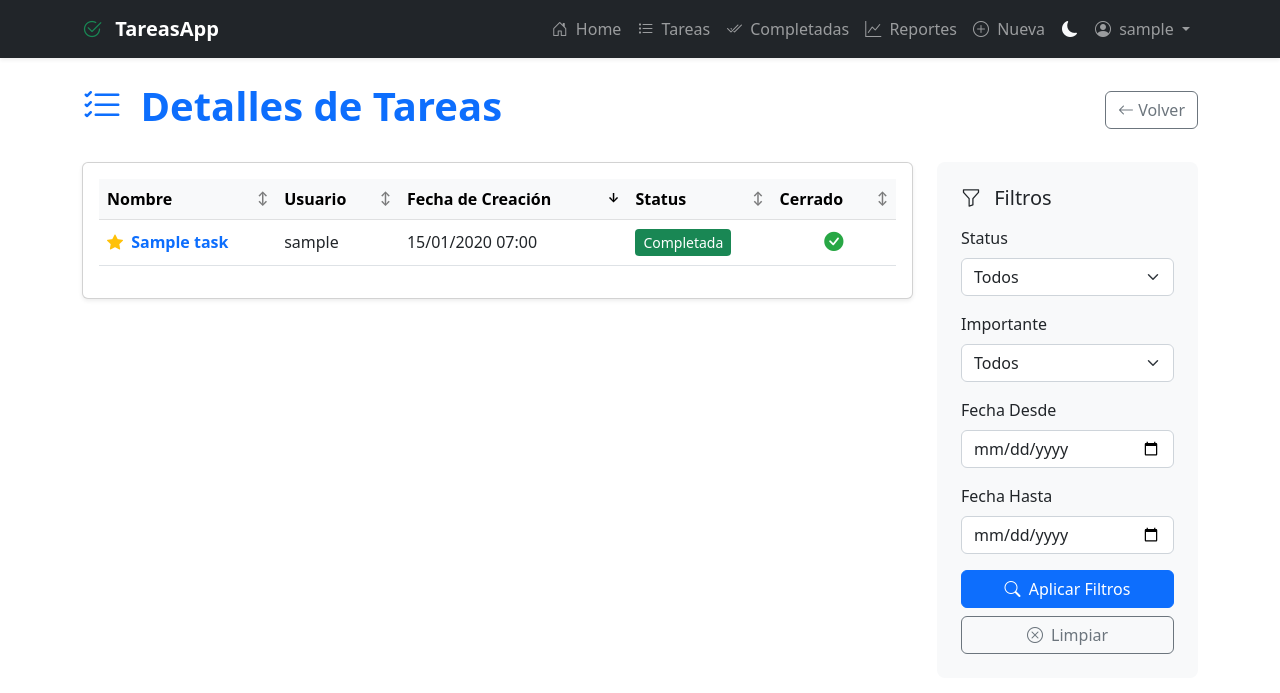
After one commit to chapa0723/django-CRUD, a Django app: page /tasks/details/ in a window 1280 px wide. The commit adds this page. Shown: the top 693 px of the page. Run offline with Django 4.2, Linux system fonts and the light colour scheme; a user stored in the database is signed in; tables that the repository leaves empty hold one stand-in row (values such as "Sample post").

Commit message:
creado el nuevo boton de reporte tipo detalles

```diff
--- a/djangocrud/urls.py
+++ b/djangocrud/urls.py
@@ -23,6 +23,7 @@ urlpatterns = [
     path('admin/', admin.site.urls),
     path('signup/', views.signup, name='signup'),
     path('tasks/', views.tasks, name='tasks'),
+    path('tasks/details/', views.tasks_details, name='tasks_details'),
     path('tasks_completed/', views.tasks_completed, name='tasks_completed'),
     path('logout/', views.signout, name='logout'),
     path('signin/', views.signin, name='signin'),
--- a/tasks/templates/base.html
+++ b/tasks/templates/base.html
@@ -4,7 +4,7 @@
     <meta charset="UTF-8" />
     <meta http-equiv="X-UA-Compatible" content="IE=edge" />
     <meta name="viewport" content="width=device-width, initial-scale=1.0" />
-    <title>Django CRUD</title>
+    <title>TaskAPP</title>
     <link rel="stylesheet" href="https://cdn.jsdelivr.net/npm/bootstrap@5.2.0/dist/css/bootstrap.min.css">
     <link href="https://cdn.jsdelivr.net/npm/bootstrap-icons@1.11.3/font/bootstrap-icons.css" rel="stylesheet">
     <script src="https://cdn.jsdelivr.net/npm/bootstrap@5.2.0/dist/js/bootstrap.bundle.min.js"></script>
--- a/tasks/templates/tasks.html
+++ b/tasks/templates/tasks.html
@@ -127,6 +127,9 @@
         <i class="bi bi-moon-fill" id="themeIcon"></i>
       </button>
 
+      <a href="{% url 'tasks_details' %}" class="btn btn-info">
+        <i class="bi bi-list-check"></i> Detalles
+      </a>
       <a href="{% url 'create_task' %}" class="btn btn-success">
         <i class="bi bi-plus-circle"></i> Nueva Tarea
       </a>
--- /dev/null
+++ b/tasks/templates/tasks_details.html
@@ -0,0 +1,321 @@
+{% extends 'base.html' %}
+{% load static %}
+{% block content %}
+
+<style>
+  /* Estilos para modo oscuro */
+  body.dark-mode {
+    background-color: #121212 !important;
+    color: #e0e0e0 !important;
+  }
+
+  body.dark-mode #mainContainer {
+    background-color: #121212;
+    color: #e0e0e0;
+  }
+
+  body.dark-mode .card {
+    background-color: #2d2d2d !important;
+    color: #e0e0e0 !important;
+    border-color: #404040 !important;
+  }
+
+  body.dark-mode .table {
+    color: #e0e0e0 !important;
+  }
+
+  body.dark-mode .table thead th {
+    background-color: #1a1a1a !important;
+    color: #e0e0e0 !important;
+    border-color: #404040 !important;
+  }
+
+  body.dark-mode .table tbody td {
+    border-color: #404040 !important;
+  }
+
+  body.dark-mode .table tbody tr:hover {
+    background-color: #2d2d2d !important;
+  }
+
+  body.dark-mode .form-control,
+  body.dark-mode .form-select {
+    background-color: #2d2d2d !important;
+    color: #e0e0e0 !important;
+    border-color: #404040 !important;
+  }
+
+  body.dark-mode .btn-outline-primary {
+    border-color: #4a9eff;
+    color: #4a9eff;
+  }
+
+  body.dark-mode .btn-outline-primary:hover {
+    background-color: #4a9eff;
+    border-color: #4a9eff;
+    color: #fff;
+  }
+
+  body.dark-mode h1 {
+    color: #e0e0e0 !important;
+  }
+
+  body.dark-mode .text-muted {
+    color: #b0b0b0 !important;
+  }
+
+  /* Estilos para la tabla ordenable */
+  .sortable-header {
+    cursor: pointer;
+    user-select: none;
+    position: relative;
+    padding-right: 25px !important;
+  }
+
+  .sortable-header:hover {
+    background-color: rgba(0, 0, 0, 0.05);
+  }
+
+  body.dark-mode .sortable-header:hover {
+    background-color: rgba(255, 255, 255, 0.05) !important;
+  }
+
+  .sortable-header::after {
+    content: '↕';
+    position: absolute;
+    right: 8px;
+    top: 50%;
+    transform: translateY(-50%);
+    opacity: 0.5;
+    font-size: 0.8em;
+  }
+
+  .sortable-header.sort-asc::after {
+    content: '↑';
+    opacity: 1;
+  }
+
+  .sortable-header.sort-desc::after {
+    content: '↓';
+    opacity: 1;
+  }
+
+  /* Estilos para filtros laterales */
+  .filters-sidebar {
+    background-color: #f8f9fa;
+    border-radius: 8px;
+    padding: 1.5rem;
+    height: fit-content;
+    position: sticky;
+    top: 20px;
+  }
+
+  body.dark-mode .filters-sidebar {
+    background-color: #2d2d2d !important;
+    border: 1px solid #404040;
+  }
+
+  .table-responsive {
+    max-height: calc(100vh - 200px);
+    overflow-y: auto;
+  }
+
+  .check-icon {
+    color: #28a745;
+    font-size: 1.2em;
+  }
+
+  .status-badge {
+    padding: 0.25rem 0.5rem;
+    border-radius: 0.25rem;
+    font-size: 0.875em;
+  }
+</style>
+
+<div class="container mt-4" id="mainContainer">
+  <div class="d-flex justify-content-between align-items-center mb-4 flex-wrap gap-3">
+    <h1 class="fw-bold text-primary">
+      <i class="bi bi-list-check me-2"></i> Detalles de Tareas
+    </h1>
+    <div class="d-flex gap-2">
+      <a href="{% url 'tasks' %}" class="btn btn-outline-secondary">
+        <i class="bi bi-arrow-left"></i> Volver
+      </a>
+    </div>
+  </div>
+
+  <div class="row">
+    <!-- Tabla principal -->
+    <div class="col-lg-9">
+      <div class="card shadow-sm">
+        <div class="card-body">
+          <div class="table-responsive">
+            <table class="table table-hover align-middle">
+              <thead class="table-light">
+                <tr>
+                  <th class="sortable-header {% if sort_by == 'title' %}sort-{{ sort_order }}{% endif %}"
+                      data-sort="title" data-order="{% if sort_by == 'title' and sort_order == 'desc' %}asc{% else %}desc{% endif %}">
+                    Nombre
+                  </th>
+                  <th class="sortable-header {% if sort_by == 'user__username' %}sort-{{ sort_order }}{% endif %}"
+                      data-sort="user__username" data-order="{% if sort_by == 'user__username' and sort_order == 'desc' %}asc{% else %}desc{% endif %}">
+                    Usuario
+                  </th>
+                  <th class="sortable-header {% if sort_by == 'created' %}sort-{{ sort_order }}{% endif %}"
+                      data-sort="created" data-order="{% if sort_by == 'created' and sort_order == 'desc' %}asc{% else %}desc{% endif %}">
+                    Fecha de Creación
+                  </th>
+                  <th class="sortable-header {% if sort_by == 'datecompleted' %}sort-{{ sort_order }}{% endif %}"
+                      data-sort="datecompleted" data-order="{% if sort_by == 'datecompleted' and sort_order == 'desc' %}asc{% else %}desc{% endif %}">
+                    Status
+                  </th>
+                  <th class="sortable-header {% if sort_by == 'datecompleted' %}sort-{{ sort_order }}{% endif %}"
+                      data-sort="datecompleted" data-order="{% if sort_by == 'datecompleted' and sort_order == 'desc' %}asc{% else %}desc{% endif %}">
+                    Cerrado
+                  </th>
+                </tr>
+              </thead>
+              <tbody>
+                {% if tasks %}
+                  {% for task in tasks %}
+                  <tr>
+                    <td>
+                      <a href="{% url 'task_detail' task.id %}" class="text-decoration-none">
+                        {% if task.important %}
+                          <i class="bi bi-star-fill text-warning me-1"></i>
+                        {% endif %}
+                        <strong>{{ task.title }}</strong>
+                      </a>
+                    </td>
+                    <td>{{ task.user.username }}</td>
+                    <td>{{ task.created|date:"d/m/Y H:i" }}</td>
+                    <td>
+                      {% if task.datecompleted %}
+                        <span class="status-badge bg-success text-white">Completada</span>
+                      {% else %}
+                        <span class="status-badge bg-warning text-dark">Pendiente</span>
+                      {% endif %}
+                    </td>
+                    <td class="text-center">
+                      {% if task.datecompleted %}
+                        <i class="bi bi-check-circle-fill check-icon"></i>
+                      {% else %}
+                        <i class="bi bi-x-circle text-muted"></i>
+                      {% endif %}
+                    </td>
+                  </tr>
+                  {% endfor %}
+                {% else %}
+                  <tr>
+                    <td colspan="5" class="text-center text-muted py-4">
+                      <i class="bi bi-inbox fs-1 d-block mb-2"></i>
+                      No hay tareas disponibles.
+                    </td>
+                  </tr>
+                {% endif %}
+              </tbody>
+            </table>
+          </div>
+        </div>
+      </div>
+    </div>
+
+    <!-- Panel de filtros lateral -->
+    <div class="col-lg-3">
+      <div class="filters-sidebar">
+        <h5 class="mb-3">
+          <i class="bi bi-funnel me-2"></i> Filtros
+        </h5>
+
+        <form method="get" id="filterForm">
+          <!-- Filtro por Status -->
+          <div class="mb-3">
+            <label for="status" class="form-label">Status</label>
+            <select class="form-select" id="status" name="status">
+              <option value="">Todos</option>
+              <option value="pending" {% if filter_status == 'pending' %}selected{% endif %}>Pendiente</option>
+              <option value="completed" {% if filter_status == 'completed' %}selected{% endif %}>Completada</option>
+            </select>
+          </div>
+
+          <!-- Filtro por Importante -->
+          <div class="mb-3">
+            <label for="important" class="form-label">Importante</label>
+            <select class="form-select" id="important" name="important">
+              <option value="">Todos</option>
+              <option value="yes" {% if filter_important == 'yes' %}selected{% endif %}>Sí</option>
+              <option value="no" {% if filter_important == 'no' %}selected{% endif %}>No</option>
+            </select>
+          </div>
+
+          <!-- Filtro por Fecha -->
+          <div class="mb-3">
+            <label for="date_from" class="form-label">Fecha Desde</label>
+            <input type="date" class="form-control" id="date_from" name="date_from" value="{{ filter_date_from }}">
+          </div>
+
+          <div class="mb-3">
+            <label for="date_to" class="form-label">Fecha Hasta</label>
+            <input type="date" class="form-control" id="date_to" name="date_to" value="{{ filter_date_to }}">
+          </div>
+
+          <!-- Mantener parámetros de ordenamiento -->
+          <input type="hidden" name="sort" id="sortField" value="{{ sort_by }}">
+          <input type="hidden" name="order" id="sortOrder" value="{{ sort_order }}">
+
+          <div class="d-grid gap-2">
+            <button type="submit" class="btn btn-primary">
+              <i class="bi bi-search me-1"></i> Aplicar Filtros
+            </button>
+            <a href="{% url 'tasks_details' %}" class="btn btn-outline-secondary">
+              <i class="bi bi-x-circle me-1"></i> Limpiar
+            </a>
+          </div>
+        </form>
+      </div>
+    </div>
+  </div>
+</div>
+
+<script>
+  // Funcionalidad para ordenamiento de columnas
+  document.addEventListener('DOMContentLoaded', function() {
+    const sortableHeaders = document.querySelectorAll('.sortable-header');
+
+    sortableHeaders.forEach(header => {
+      header.addEventListener('click', function() {
+        const sortField = this.getAttribute('data-sort');
+        const sortOrder = this.getAttribute('data-order');
+
+        // Actualizar los campos ocultos del formulario
+        document.getElementById('sortField').value = sortField;
+        document.getElementById('sortOrder').value = sortOrder;
+
+        // Obtener todos los parámetros de filtro actuales
+        const form = document.getElementById('filterForm');
+        const formData = new FormData(form);
+        const params = new URLSearchParams();
+
+        // Agregar todos los parámetros del formulario
+        for (const [key, value] of formData.entries()) {
+          if (value) {
+            params.append(key, value);
+          }
+        }
+
+        // Redirigir con los nuevos parámetros
+        window.location.href = '{% url "tasks_details" %}?' + params.toString();
+      });
+    });
+  });
+
+  // Funcionalidad para cambiar el tema (compatibilidad con el tema global)
+  (function() {
+    const savedTheme = localStorage.getItem('theme') || 'light';
+    if (savedTheme === 'dark') {
+      document.body.classList.add('dark-mode');
+    }
+  })();
+</script>
+
+{% endblock %}
--- a/tasks/views.py
+++ b/tasks/views.py
@@ -138,3 +138,66 @@ def delete_task(request, task_id):
     if request.method == 'POST':
         task.delete()
         return redirect('tasks')
+
+
+@login_required
+def tasks_details(request):
+    """Vista para mostrar todas las tareas en formato detallado con tabla ordenable y filtros"""
+    # Obtener todas las tareas accesibles al usuario
+    all_tasks = get_user_accessible_tasks(request.user)
+
+    # Obtener parámetros de filtrado
+    filter_status = request.GET.get('status', '')
+    filter_important = request.GET.get('important', '')
+    filter_date_from = request.GET.get('date_from', '')
+    filter_date_to = request.GET.get('date_to', '')
+
+    # Aplicar filtros
+    tasks = all_tasks
+
+    if filter_status == 'completed':
+        tasks = tasks.filter(datecompleted__isnull=False)
+    elif filter_status == 'pending':
+        tasks = tasks.filter(datecompleted__isnull=True)
+
+    if filter_important == 'yes':
+        tasks = tasks.filter(important=True)
+    elif filter_important == 'no':
+        tasks = tasks.filter(important=False)
+
+    if filter_date_from:
+        from django.utils.dateparse import parse_date
+        date_from = parse_date(filter_date_from)
+        if date_from:
+            tasks = tasks.filter(created__gte=date_from)
+
+    if filter_date_to:
+        from django.utils.dateparse import parse_date
+        date_to = parse_date(filter_date_to)
+        if date_to:
+            tasks = tasks.filter(created__lte=date_to)
+
+    # Obtener parámetro de ordenamiento
+    sort_by = request.GET.get('sort', 'created')
+    sort_order = request.GET.get('order', 'desc')
+
+    # Validar y aplicar ordenamiento
+    valid_sort_fields = ['title', 'user__username', 'created', 'datecompleted', 'important']
+    if sort_by in valid_sort_fields:
+        if sort_order == 'asc':
+            tasks = tasks.order_by(sort_by)
+        else:
+            tasks = tasks.order_by(f'-{sort_by}')
+    else:
+        # Ordenamiento por defecto
+        tasks = tasks.order_by('-created')
+
+    return render(request, 'tasks_details.html', {
+        'tasks': tasks,
+        'filter_status': filter_status,
+        'filter_important': filter_important,
+        'filter_date_from': filter_date_from,
+        'filter_date_to': filter_date_to,
+        'sort_by': sort_by,
+        'sort_order': sort_order,
+    })
```
